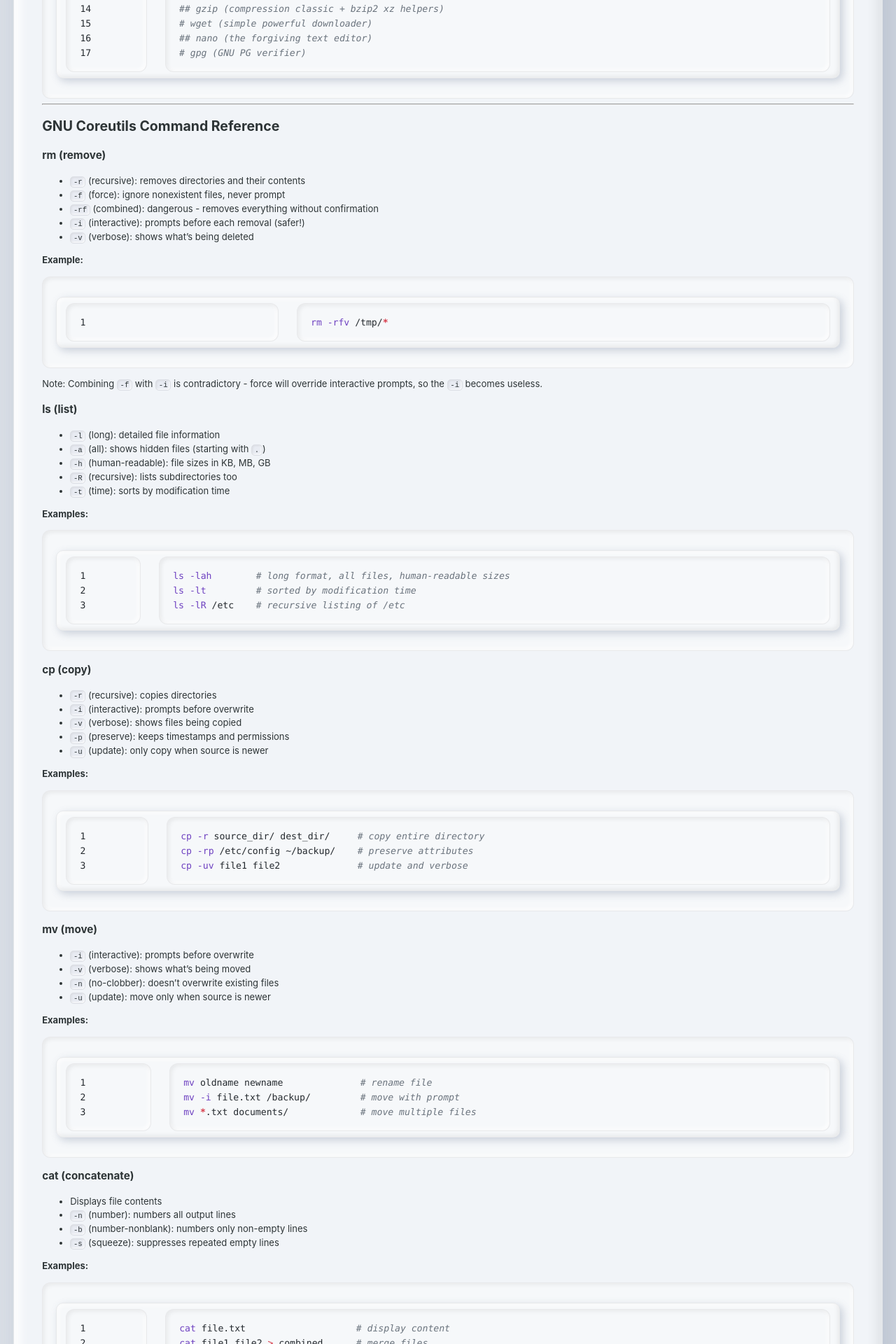
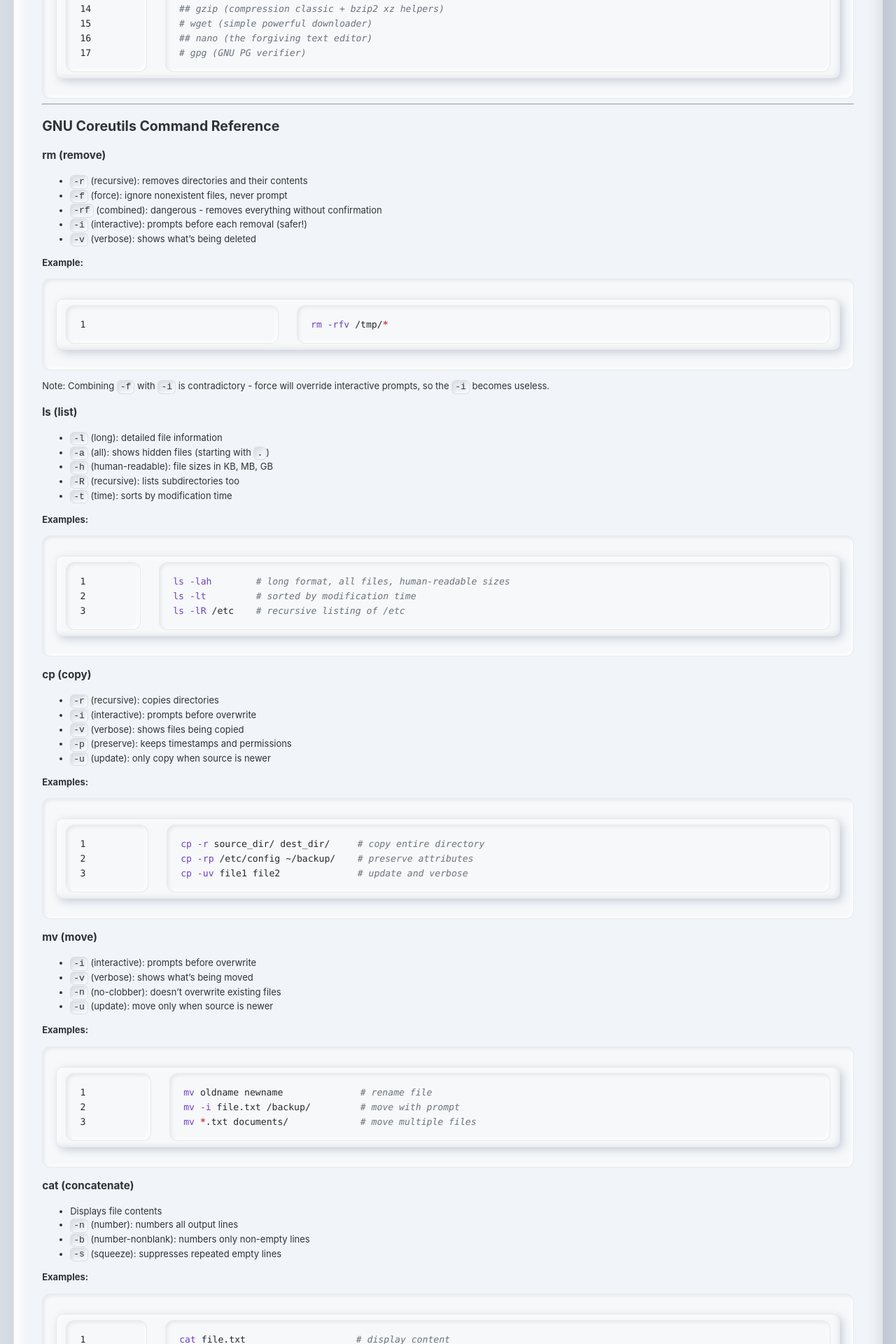
Before and after one commit to zynomon/wiker, a Jekyll site: the page built from r/r/r.md, in a window 1280 px wide. Shown: the part 775-2695 px from the top of the page at 70% size. Built offline with Jekyll 4.4.1, drawn with Linux system fonts in a browser that asks for light colours.

Commit message:
lets see

```diff
--- a/_layouts/default.html
+++ b/_layouts/default.html
@@ -81,9 +81,10 @@
     .code-copy.did-copy { color: var(--ac); }
     .code-copy svg { width: 14px; height: 14px; pointer-events: none; display: block; }
 
-    pre { margin: 0.5rem 0; padding: 0.55rem 0.8rem; overflow-x: auto; border-radius: 10px; border: 1px solid var(--bd); background: var(--wl); box-shadow: inset 2px 2px 6px var(--it), inset -2px -2px 6px var(--ht); line-height: 1.55; }
-    code { font-size: 0.82em; padding: 0.1em 0.35em; border-radius: 5px; border: 1px solid var(--bd); background: var(--wl); box-shadow: inset 1px 1px 3px var(--it), inset -1px -1px 3px var(--ht); }
-    pre code { padding: 0; border: none; background: none; box-shadow: none; font-size: 0.82rem; display: block; }
+    pre, code { background: var(--wl); border: 1px solid var(--bd); border-radius: 6px; font-size: 0.82rem; box-shadow: inset 2px 2px 5px var(--it), inset -2px -2px 5px var(--ht); }
+    pre { padding: 0.4rem 0.6rem; margin: 0.2rem 0; overflow-x: auto; }
+    code { padding: 0.1em 0.3em; }
+    pre code { all: unset; }
 
     table { width: 100%; border-collapse: separate; border-spacing: 0; margin: 0.75rem 0; border-radius: 10px; border: 1px solid var(--bd); overflow: hidden; box-shadow: 4px 4px 12px var(--sd), inset -2px -2px 6px var(--it), inset 2px 2px 6px var(--ht); }
     thead { background: var(--wl); box-shadow: inset -2px -2px 4px var(--it), inset 2px 2px 4px var(--ht); }
```
